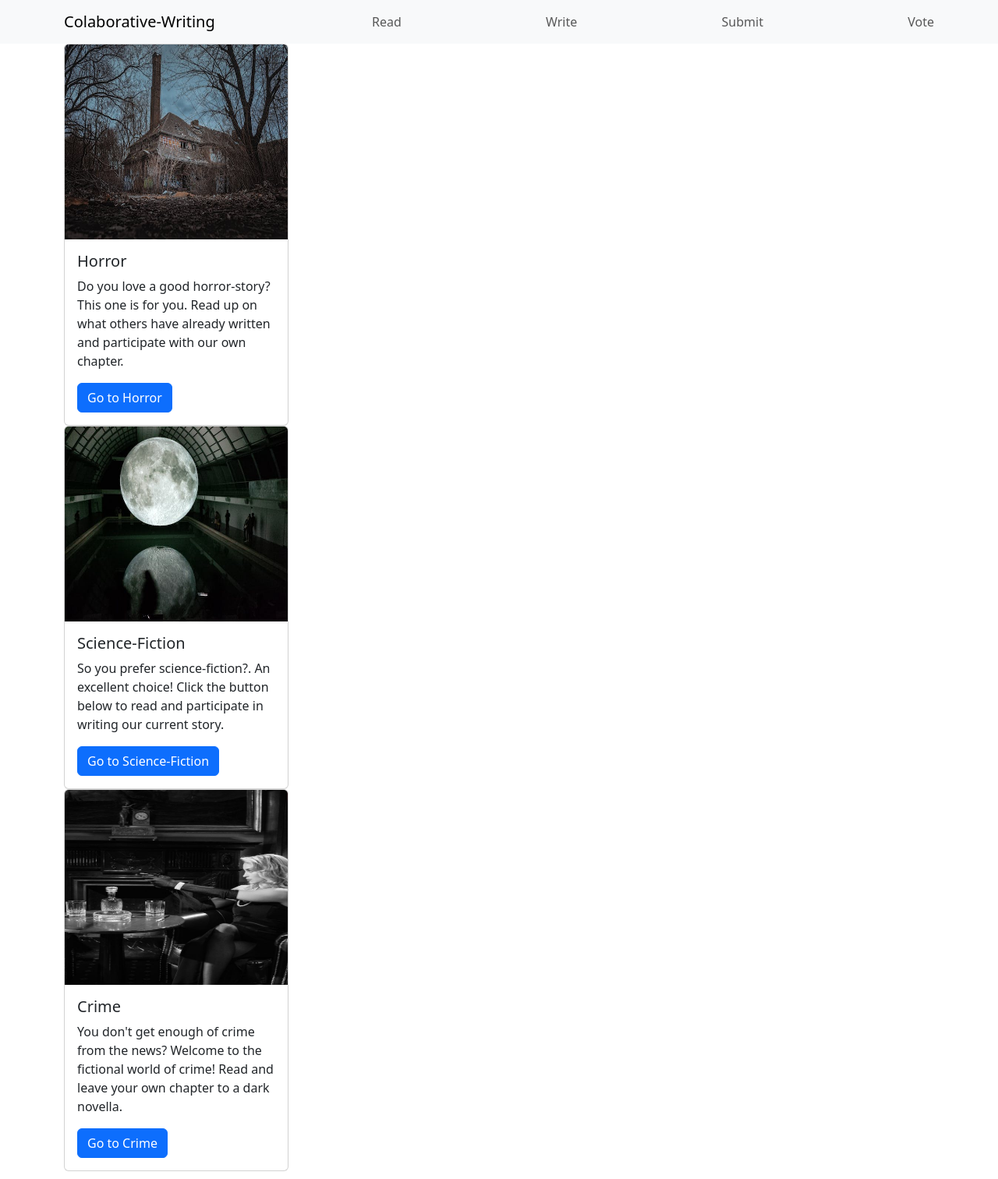
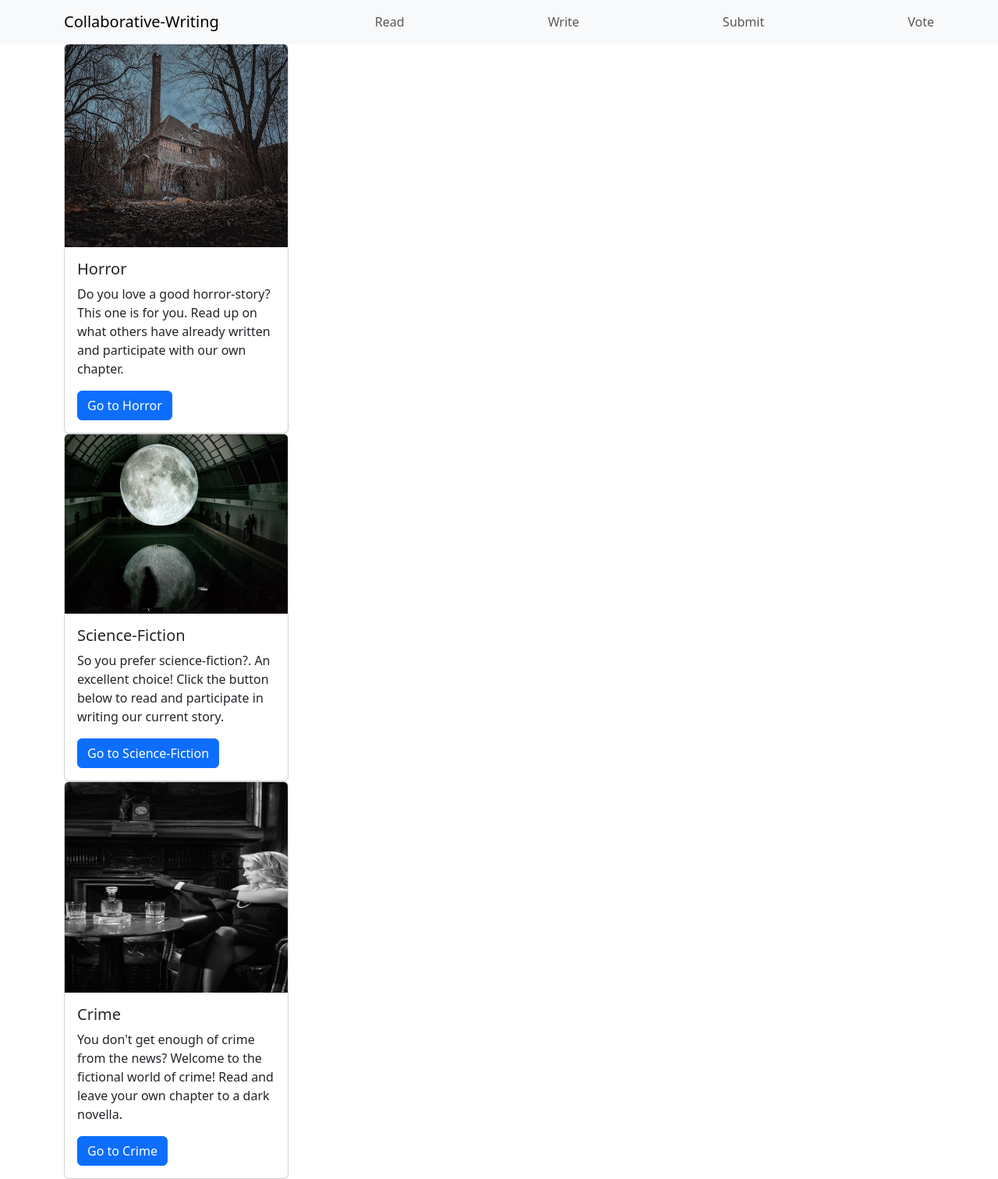
Before and after one commit to KatjaOllila/bootstrap-test, a plain HTML site: page index.html in a window 1280 px wide. Shown: the whole page at 78% size. Drawn offline with nearby package versions, Linux system fonts and the light colour scheme.

Commit message:
trying to figure out layout

```diff
--- a/index.html
+++ b/index.html
@@ -10,7 +10,7 @@
 <body>
     <nav class="navbar sticky-top bg-body-tertiary">
         <div class="container-md">
-            <a class="navbar-brand" href="#">Colaborative-Writing</a>
+            <a class="navbar-brand" href="#">Collaborative-Writing</a>
           <span class="navbar-text">
             Read
           </span>
@@ -29,7 +29,7 @@
         <div class="row">
             <div class="col">
                 <div class="card" style="width: 18rem;">
-                    <img src="images/horror.jpeg" width="100" height="250" class="card-img-top" alt="An abandoned house">
+                    <img src="images/horror.jpeg" width="100" height="260" class="card-img-top" alt="An abandoned house">
                     <div class="card-body">
                     <h5 class="card-title">Horror</h5>
                     <p class="card-text">Do you love a good horror-story? This one is for you. Read up on what others have already written and participate with our own chapter.</p>
@@ -38,7 +38,7 @@
             </div>
             <div class="col">
                 <div class="card" style="width: 18rem;">
-                    <img src="images/science-fiction.jpeg" width="100" height="250" class="card-img-top" alt="A floating moon over a indoor pool">
+                    <img src="images/science-fiction.jpeg" width="100" height="230" class="card-img-top" alt="A floating moon over a indoor pool">
                     <div class="card-body">
                     <h5 class="card-title">Science-Fiction</h5>
                     <p class="card-text">So you prefer science-fiction?. An excellent choice! Click the button below to read and participate in writing our current story.</p>
@@ -47,7 +47,7 @@
             </div>
             <div class="col">
                 <div class="card" style="width: 18rem;">
-                    <img src="images/crim.jpeg" width="100" height="250" class="card-img-top" alt="A woman with a gun">
+                    <img src="images/crim.jpeg" width="100" height="270" class="card-img-top" alt="A woman with a gun">
                     <div class="card-body">
                     <h5 class="card-title">Crime</h5>
                     <p class="card-text">You don't get enough of crime from the news? Welcome to the fictional world of crime! Read and leave your own chapter to a dark novella.</p>
```
